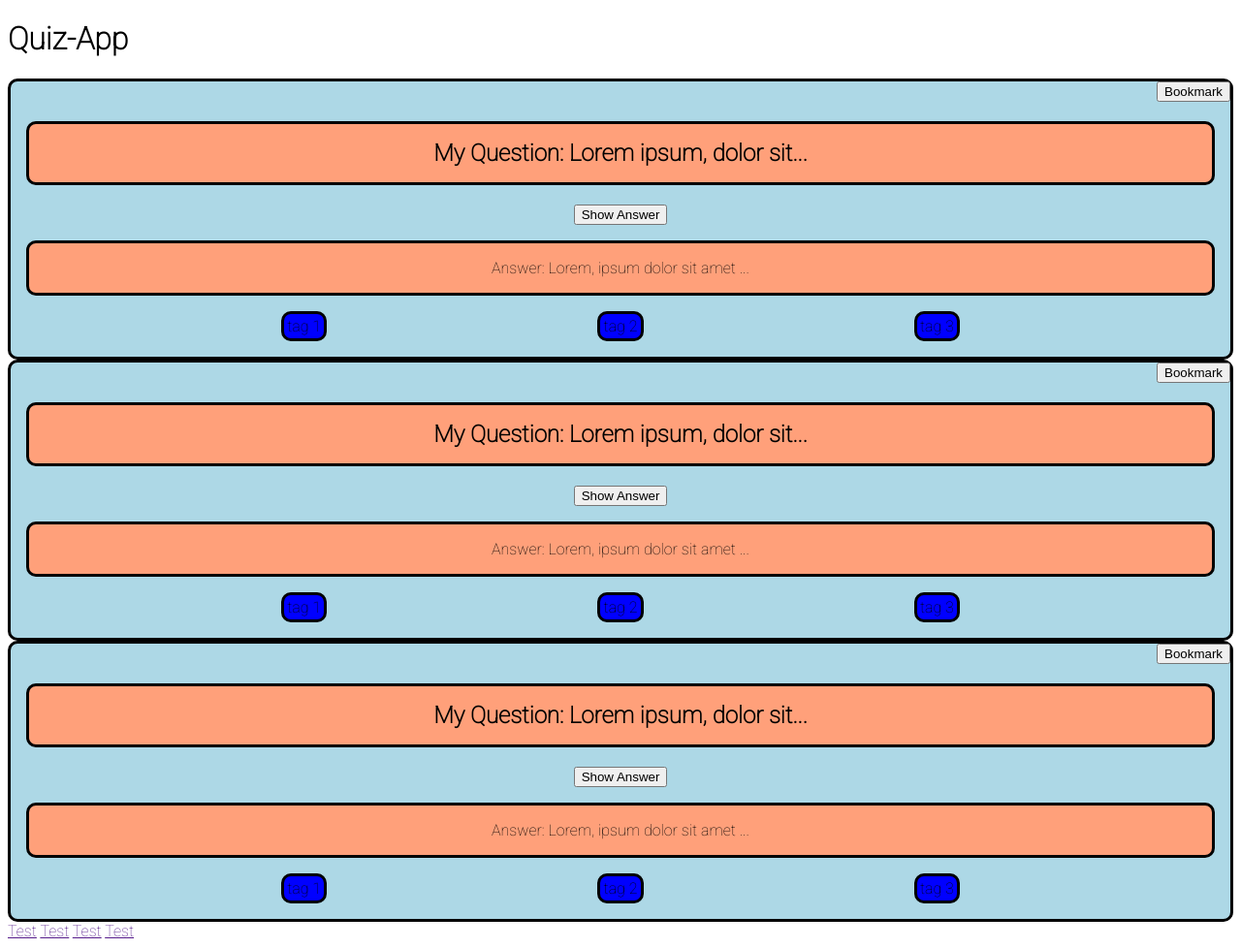
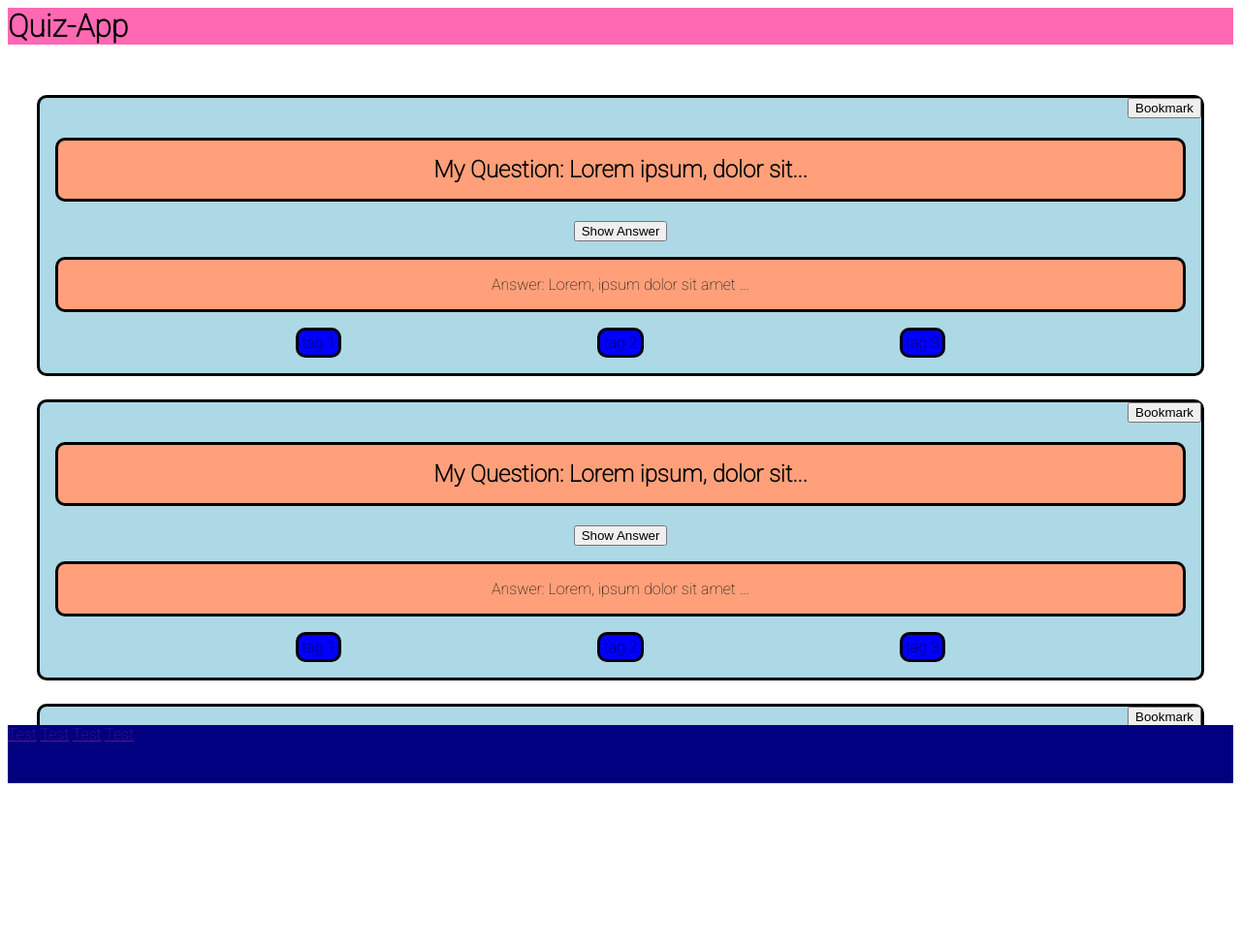
Before and after one commit to stschuessler/quiz-app, a website built with Vite: page index.html in a window 1280 px wide. Shown: the whole page at 97% size. After the commit the page ends 816 px from the top, so only its background shows below. Built offline with nearby package versions, Linux system fonts and the light colour scheme.

Commit message:
add grid structure for header + main + footer

```diff
--- a/css/_base.css
+++ b/css/_base.css
@@ -8,4 +8,24 @@ html {
 
 body {
     font-family: 'Roboto', sans-serif;
+    display: grid;
+    grid-template-rows: 60px auto 60px;
+    height: 100vh;
 }
+
+main {
+    overflow: auto;
+    padding: 30px;
+    display: grid;
+    grid-gap: 24px;
+}
+
+h1 {
+    background-color: hotpink;
+    margin: 0;
+  }
+
+
+footer {
+    background-color: navy;
+  }
--- a/css/components/cards.css
+++ b/css/components/cards.css
@@ -1,3 +1,5 @@
+
+
 .card {
     /*display: flex;
     flex-direction: column;
```
